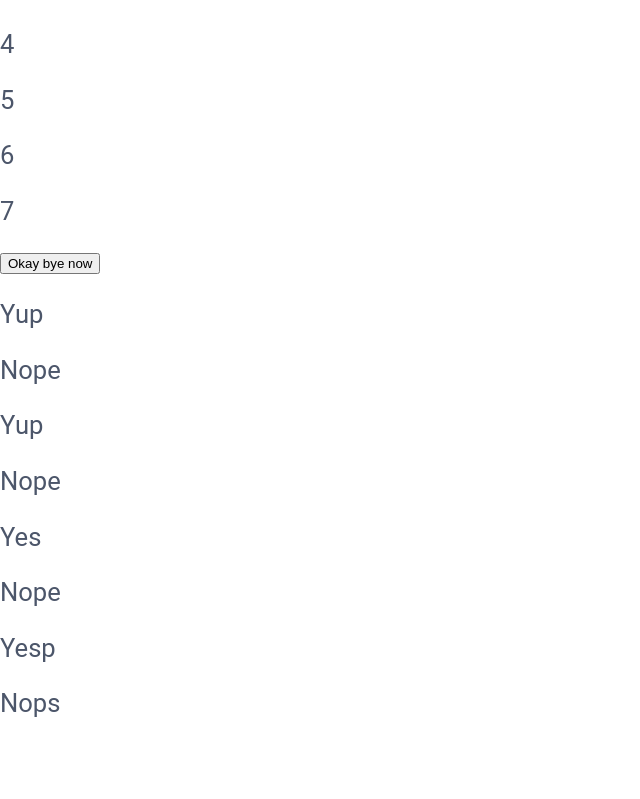
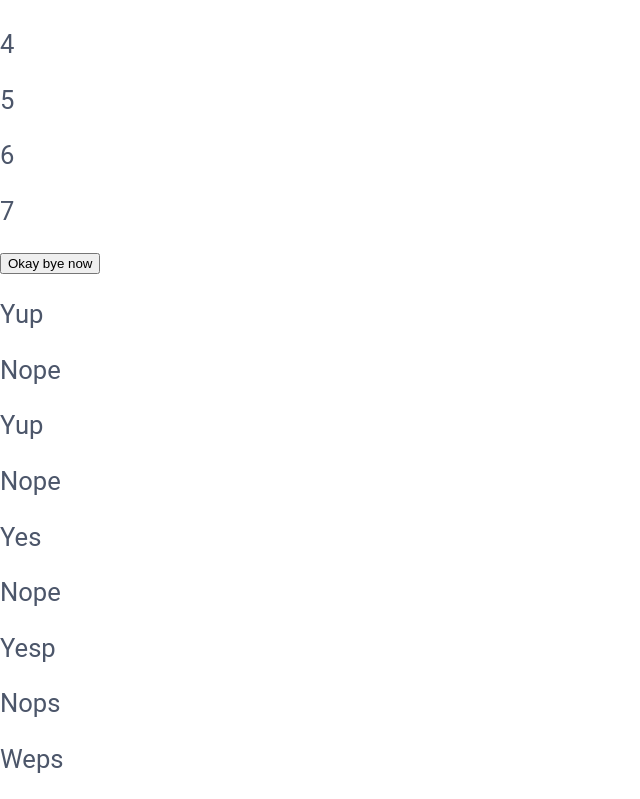
Before and after one commit to DylanMeivis/Portfolio, a React (Create React App) app: page / in a window 1280 px wide. Shown: the part 1560-2359 px from the top of the page, without its empty margins (0-640 px from the left). Before the commit the page ends 2304 px from the top, so only its background shows below. Built offline with nearby package versions, Linux system fonts and the light colour scheme.

Commit message:
Update App.js

```diff
--- a/src/App.js
+++ b/src/App.js
@@ -48,6 +48,7 @@ function App() {
             <h3>Nope</h3>
             <h3>Yesp</h3>
             <h3>Nops</h3>
+            <h3>Weps</h3>
         </div>
     </div>
   );
```
